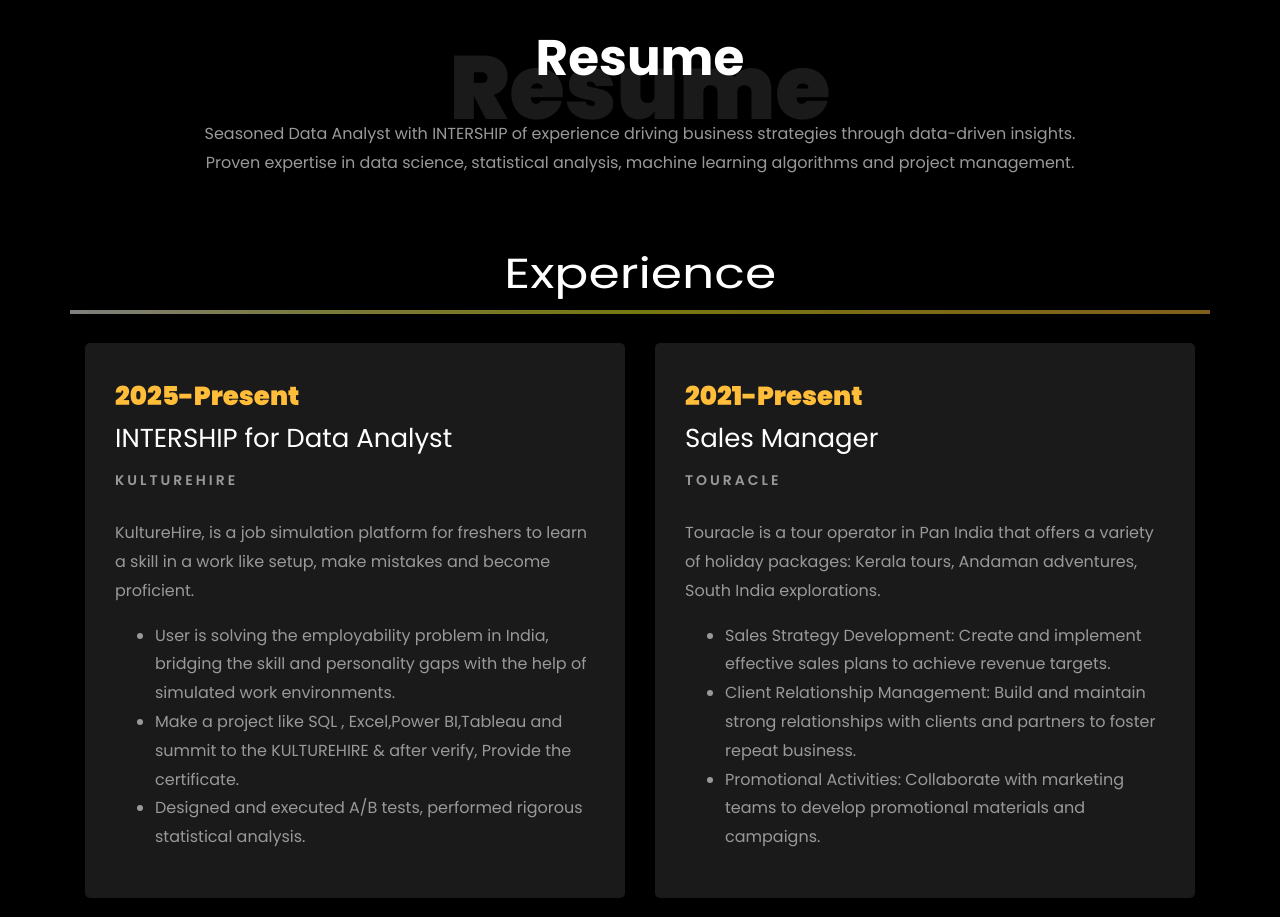
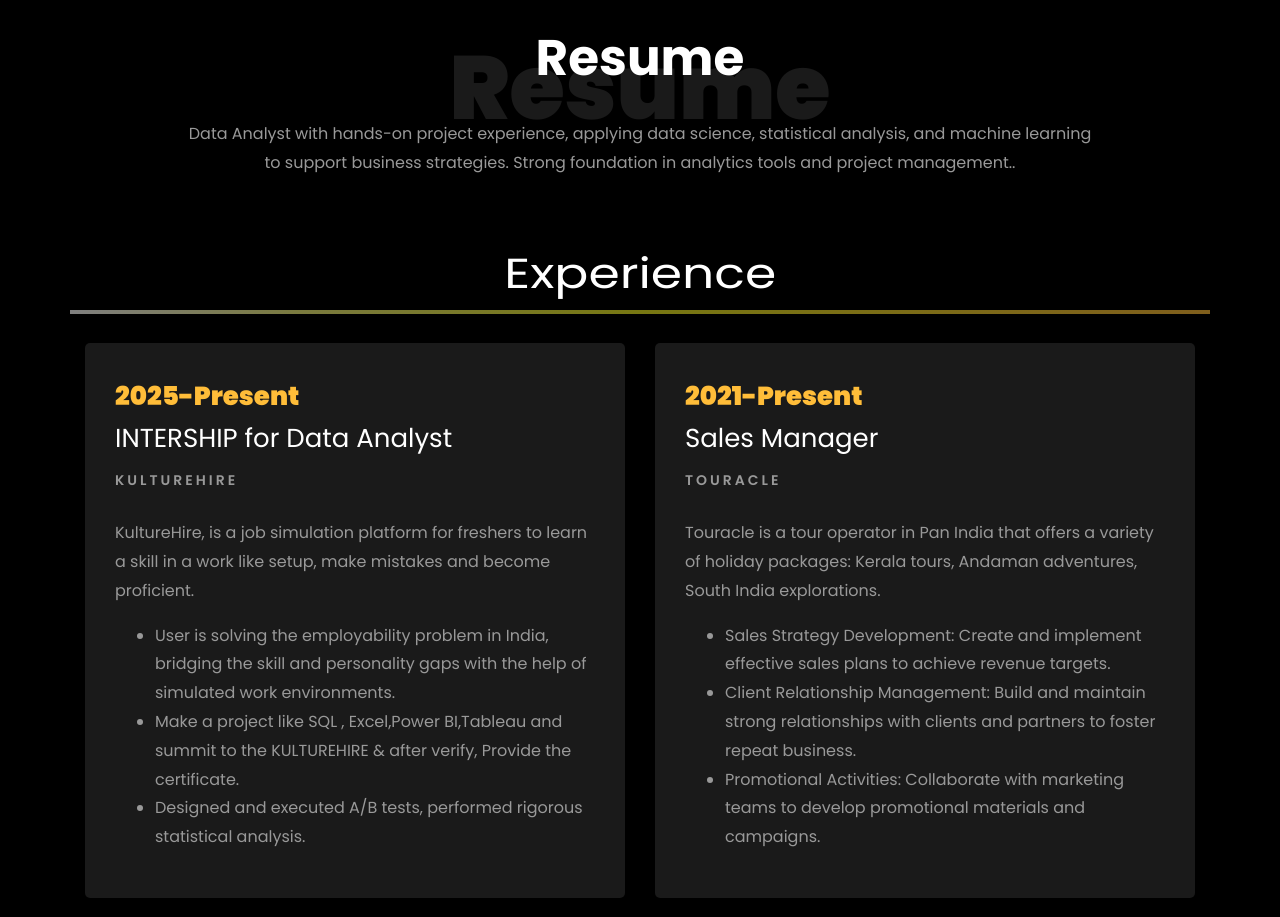
Before and after one commit to HariMohanGupta/harimohangupta.github.io, a plain HTML site: page index.html in a window 1280 px wide. Shown: the part 2320-3237 px from the top of the page. Drawn offline with Linux system fonts and the light colour scheme; animation ran at ten frames a second; files whose address does not match are found by name.

Commit message:
Update index.html

```diff
--- a/index.html
+++ b/index.html
@@ -276,9 +276,7 @@
 
 									<br> Skills & Tools:<br>
 										<br>I’ve built impactful dashboards such as a Netflix analysis in Power BI, bike sales dashboards in Excel, and customer behavior reports using SQL. My expertise lies in data cleaning, transformation, KPI reporting, and using DAX functions to create interactive visuals. I have also improved data completeness and reporting efficiency in previous roles, contributing directly to operational success.<br>
-
-
-									<br>:<br>
+									<br><br>
 										With a background in sales operations and MIS reporting, I understand how to blend technical skills with business understanding. I’m certified in Advanced Excel, Power BI, and SQL, and currently pursuing an executive program in project management to strengthen my leadership and project delivery capabilities.
 
 I’m open to full-time, freelance, or global opportunities where I can solve real-world business problems using data. My goal is to grow as a data leader and continuously learn in the evolving field of analytics and AI.<br>
@@ -323,7 +321,7 @@ I’m open to full-time, freelance, or global opportunities where I can solve re
           <div class="col-md-10 heading-section text-center ftco-animate">
           	<h1 class="big big-2">Resume</h1>
             <h2 class="mb-4">Resume</h2>
-            <p>Seasoned Data Analyst with INTERSHIP of experience driving business strategies through data-driven insights. Proven expertise in data science, statistical analysis, machine learning algorithms and project management.</p>
+            <p>Data Analyst with hands-on project experience, applying data science, statistical analysis, and machine learning to support business strategies. Strong foundation in analytics tools and project management..</p>
           </div>
         </div>
 
```
